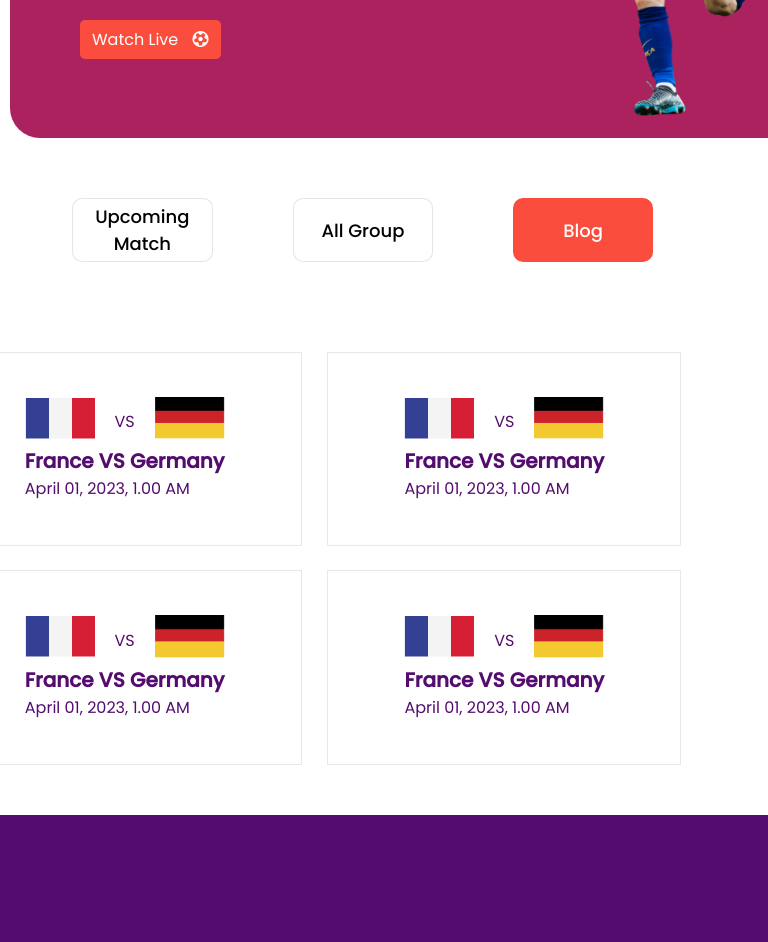
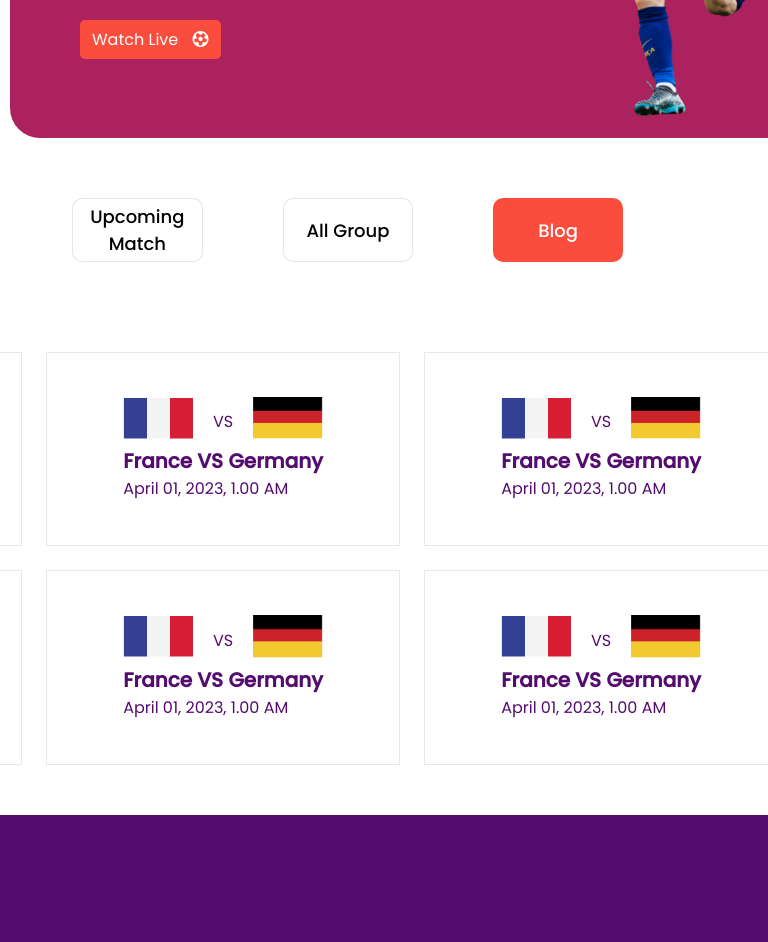
Before and after one commit to Creativecoder11/Assignment-2, a plain HTML site: page upcoming-live-match.html in a window 768 px wide. Shown: the part 322-1264 px from the top of the page. Drawn offline with Linux system fonts and the light colour scheme.

Commit message:
fully Checked

```diff
--- a/style.css
+++ b/style.css
@@ -464,7 +464,7 @@ hr{
     .blog-container{
         flex-direction: column;
         margin-left: 203px;
-        margin-right: -50px;
+        margin-right: -20px;
     }
     .blog-content{
         margin-top: -180px;
@@ -482,6 +482,7 @@ hr{
      .flag-cards{
         margin-top: -150px;
         grid-template-columns: repeat(3, 1fr);
+        margin-left: 100px;
     }
     .flag-card{
         width: 312px;
```
